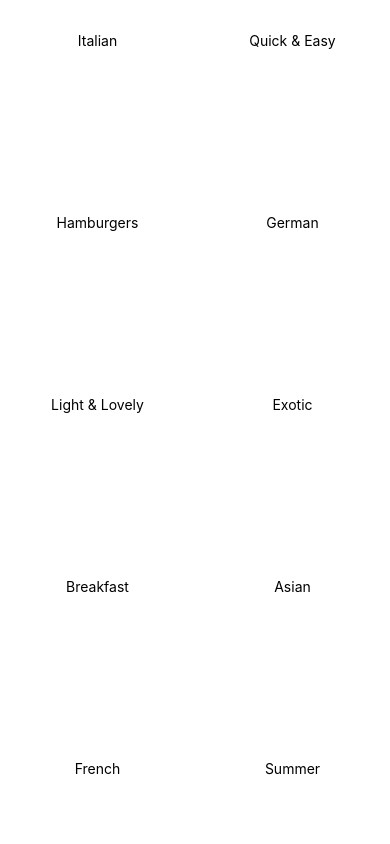
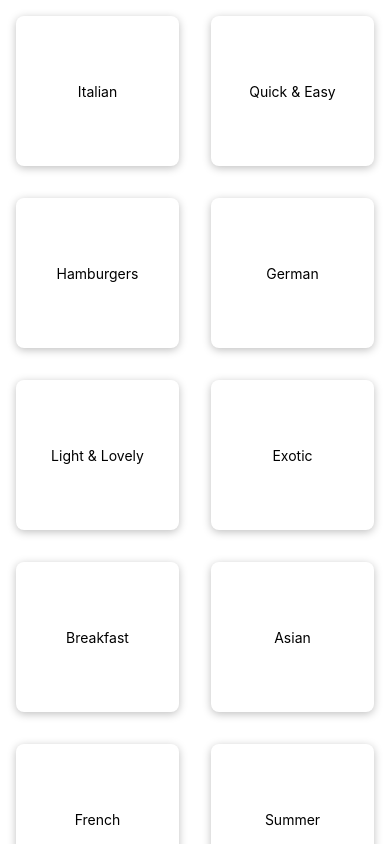
Before and after one commit to afiqaimanafr/meals-app-rn, a React Native app: screen / in a window 390 px wide. Built offline with nearby package versions, Linux system fonts and the light colour scheme.

Commit message:
update: latest

```diff
--- a/components/CategoryGridTile.js
+++ b/components/CategoryGridTile.js
@@ -3,7 +3,7 @@ import { View, Pressable, Text, StyleSheet } from "react-native";
 function CategoryGridTile({ title, color }) {
   return (
     <View style={styles.gridItem}>
-      <Pressable>
+      <Pressable style={styles.button}>
         <View style={styles.innerContainer}>
           <Text>{title}</Text>
         </View>
@@ -19,9 +19,15 @@ const styles = StyleSheet.create({
     flex: 1,
     margin: 16,
     height: 150,
+    backgroundColor: "white",
     borderRadius: 8,
     elevation: 4,
+    shadowColor: "black",
+    shadowOpacity: 0.25,
+    shadowOffset: { width: 0, height: 2 },
+    shadowRadius: 8,
   },
+  button: { flex: 1 },
   innerContainer: {
     flex: 1,
     padding: 16,
```
